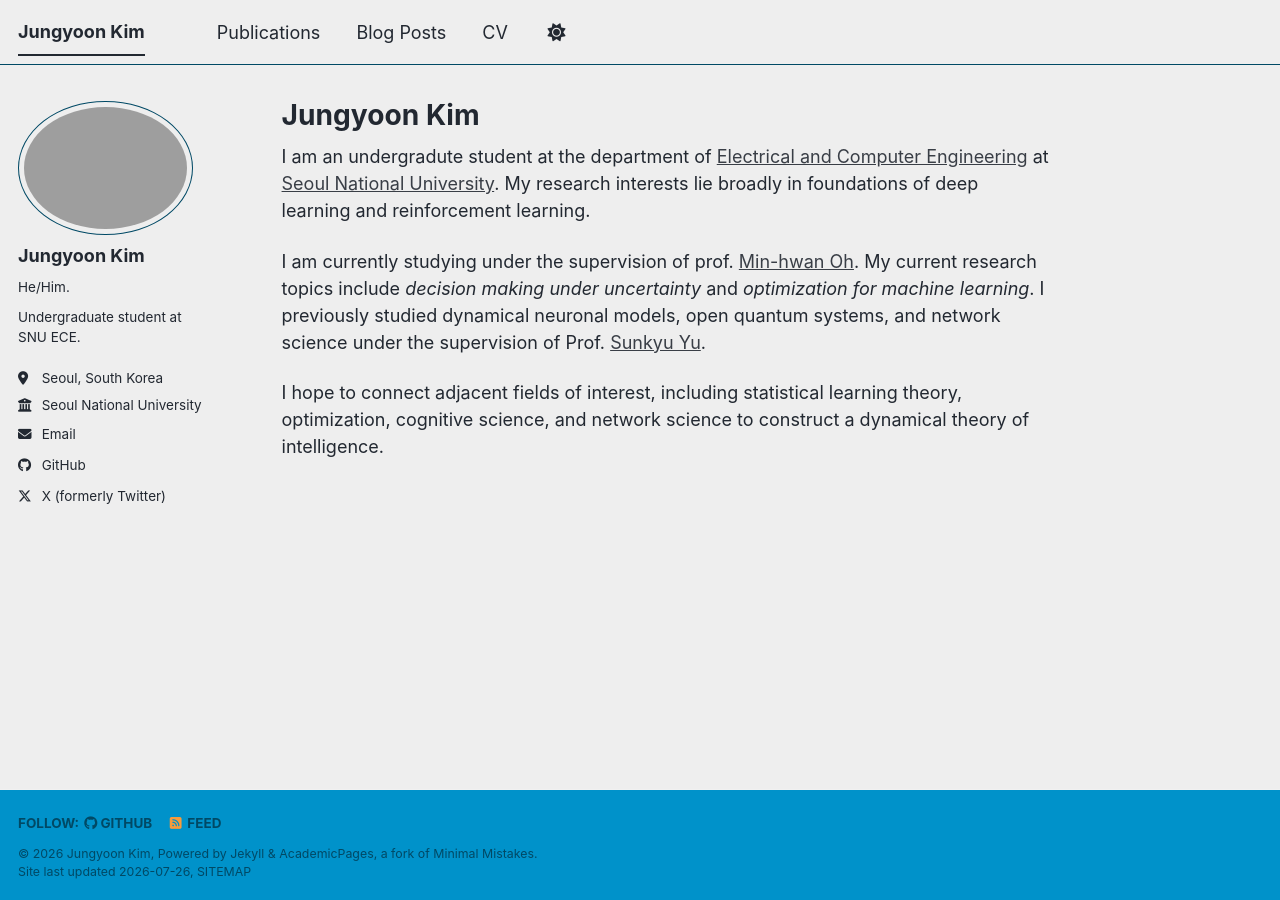
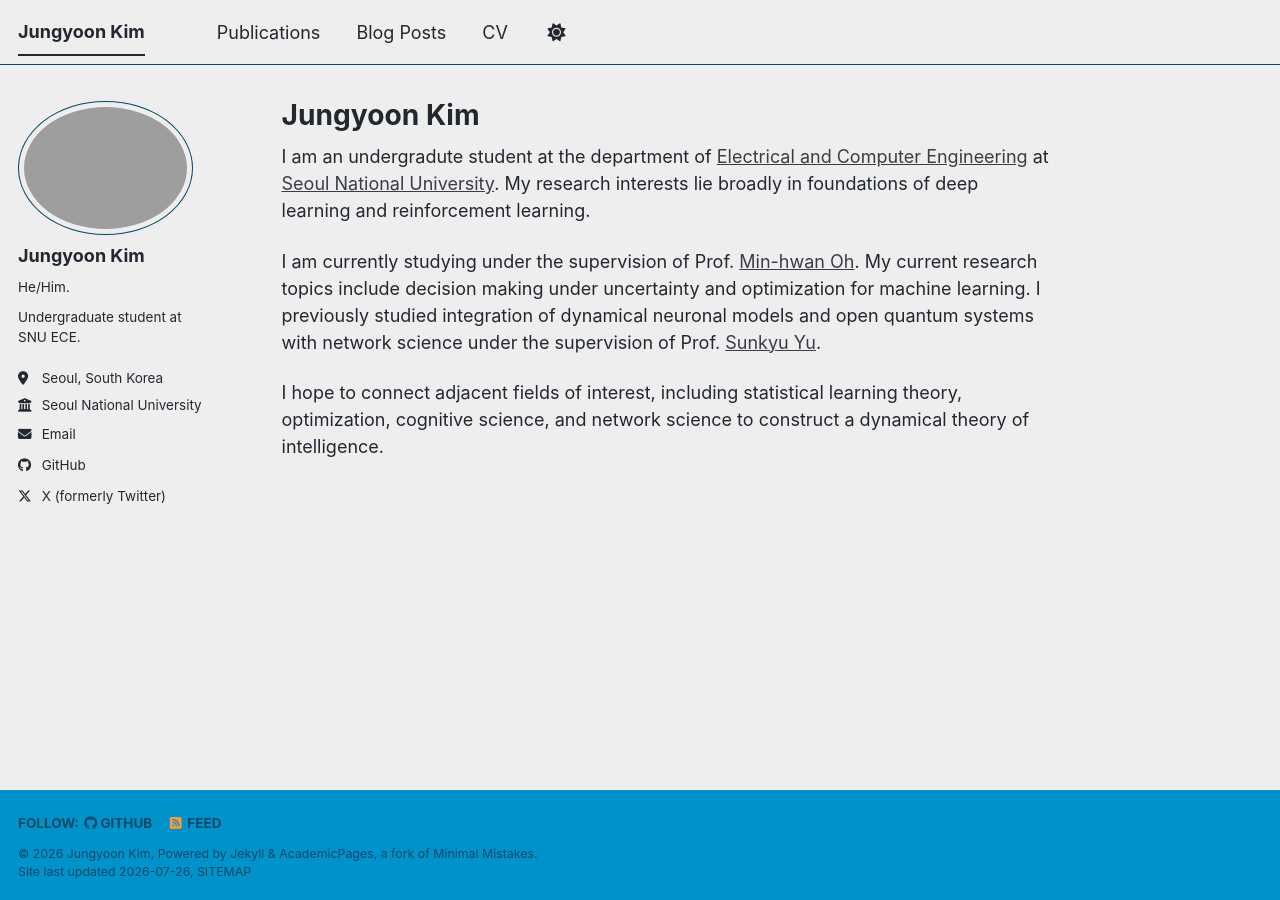
Before and after one commit to cogniti0n/cogniti0n.github.io, a Jekyll site: the page built from _pages/about.md, in a window 1280 px wide. Built offline with Jekyll 4.4.1, drawn with Linux system fonts in a browser that asks for light colours; a script bundle is joined from its source files by our own code; library files that are not in the unit come from our copies.

Commit message:
update about

```diff
--- a/_pages/about.md
+++ b/_pages/about.md
@@ -9,6 +9,6 @@ redirect_from:
 
 I am an undergradute student at the department of [Electrical and Computer Engineering](https://ece.snu.ac.kr/) at [Seoul National University](https://en.snu.ac.kr/). My research interests lie broadly in foundations of deep learning and reinforcement learning.
 
-I am currently studying under the supervision of prof. [Min-hwan Oh](https://minoh.io/). My current research topics include *decision making under uncertainty* and *optimization for machine learning*. I previously studied dynamical neuronal models, open quantum systems, and network science under the supervision of Prof. [Sunkyu Yu](https://waves.snu.ac.kr/).
+I am currently studying under the supervision of Prof. [Min-hwan Oh](https://minoh.io/). My current research topics include decision making under uncertainty and optimization for machine learning. I previously studied integration of dynamical neuronal models and open quantum systems with network science under the supervision of Prof. [Sunkyu Yu](https://waves.snu.ac.kr/).
 
 I hope to connect adjacent fields of interest, including statistical learning theory, optimization, cognitive science, and network science to construct a dynamical theory of intelligence.
```
